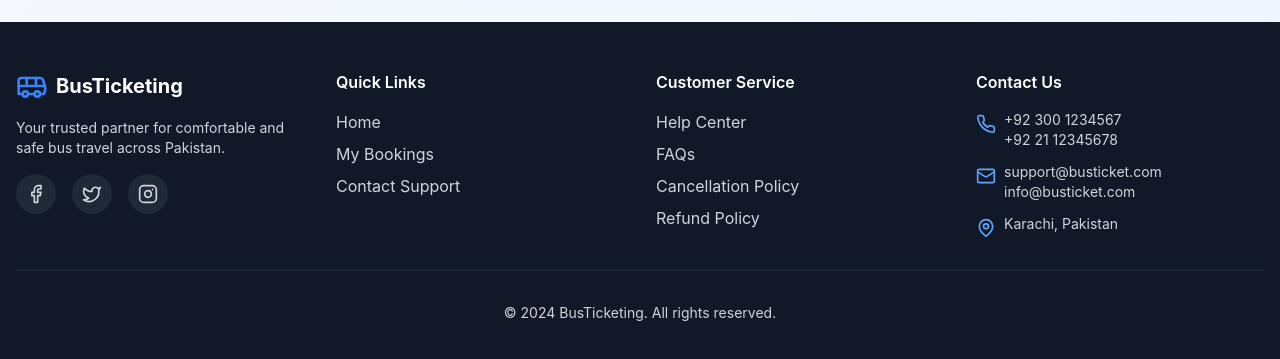
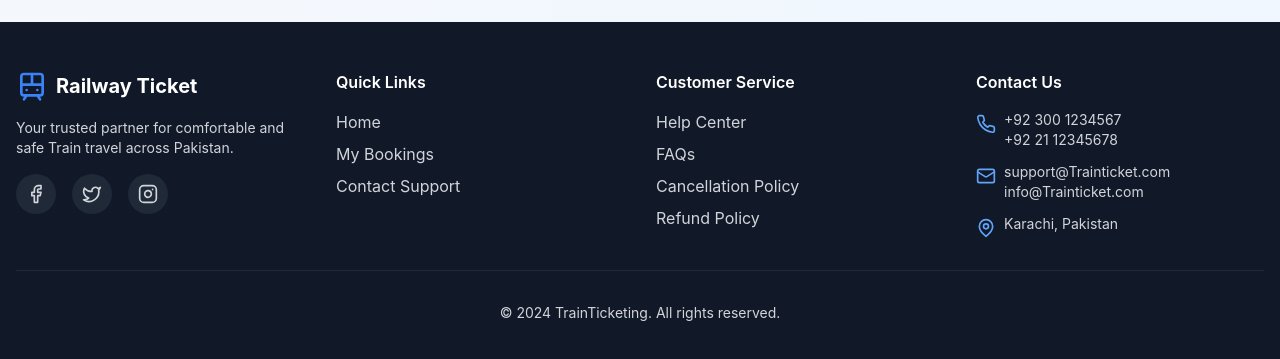
Before and after one commit to AbrarAmjad214/railway-ticket-reservation-system, a React (Vite) app: page / in a window 1280 px wide. Shown: the part 2763-3122 px from the top of the page. Built offline with nearby package versions, Linux system fonts and the light colour scheme; no server answers.

Commit message:
change name bus to train

```diff
--- a/src/components/layout/Footer.jsx
+++ b/src/components/layout/Footer.jsx
@@ -1,6 +1,6 @@
 import { Link } from "react-router-dom";
 import {
-  Bus,
+  Train,
   Mail,
   Phone,
   MapPin,
@@ -17,11 +17,11 @@ const Footer = () => {
           {/* Company Info */}
           <div>
             <div className="flex items-center mb-4">
-              <Bus className="w-8 h-8 text-blue-500 mr-2" />
-              <span className="text-xl font-bold text-white">BusTicketing</span>
+              <Train className="w-8 h-8 text-blue-500 mr-2" />
+              <span className="text-xl font-bold text-white">Railway Ticket</span>
             </div>
             <p className="text-sm mb-4">
-              Your trusted partner for comfortable and safe bus travel across
+              Your trusted partner for comfortable and safe Train travel across
               Pakistan.
             </p>
             <div className="flex space-x-4">
@@ -119,8 +119,8 @@ const Footer = () => {
               <li className="flex items-start">
                 <Mail className="w-5 h-5 mr-2 mt-1 text-blue-400" />
                 <div>
-                  <p className="text-sm">support@busticket.com</p>
-                  <p className="text-sm">info@busticket.com</p>
+                  <p className="text-sm">support@Trainticket.com</p>
+                  <p className="text-sm">info@Trainticket.com</p>
                 </div>
               </li>
               <li className="flex items-start">
@@ -132,7 +132,7 @@ const Footer = () => {
         </div>
 
         <div className="border-t border-gray-800 mt-8 pt-8 text-center text-sm">
-          <p>&copy; 2024 BusTicketing. All rights reserved.</p>
+          <p>&copy; 2024 TrainTicketing. All rights reserved.</p>
         </div>
       </div>
     </footer>
```
